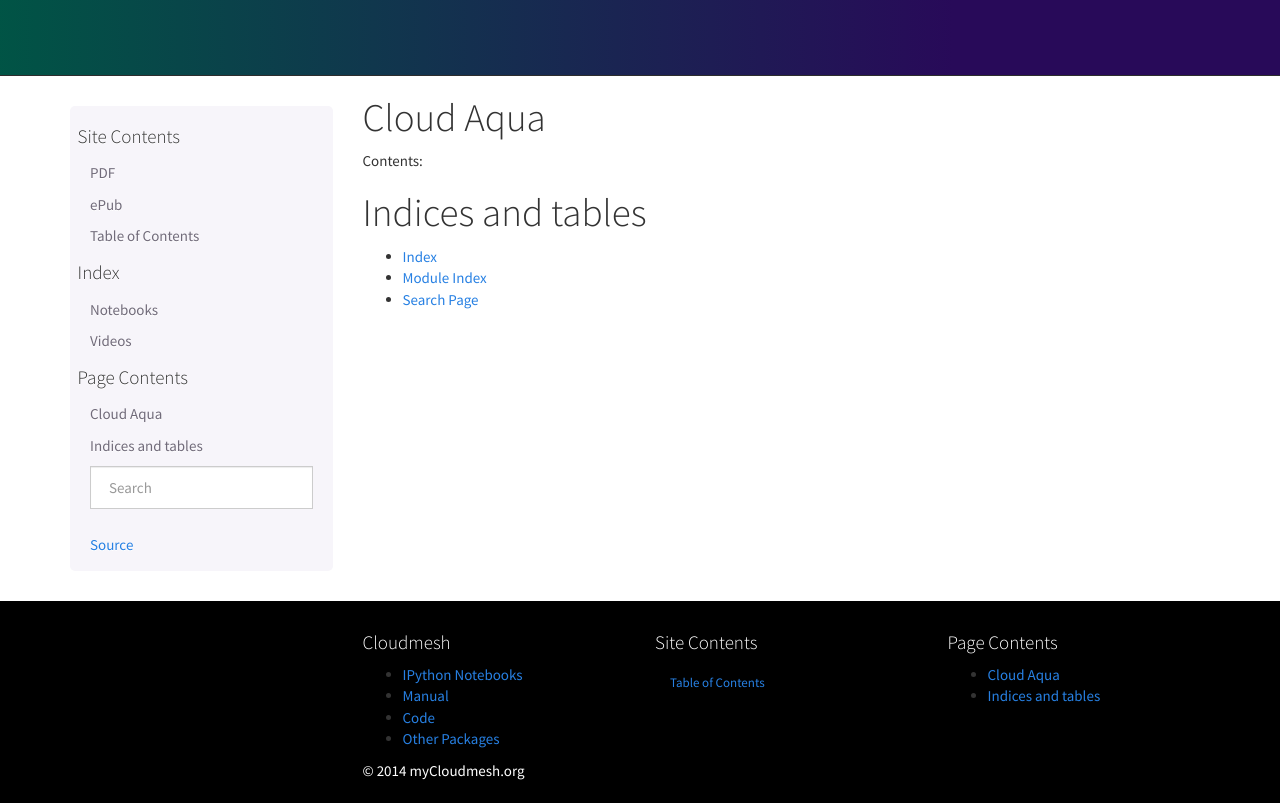
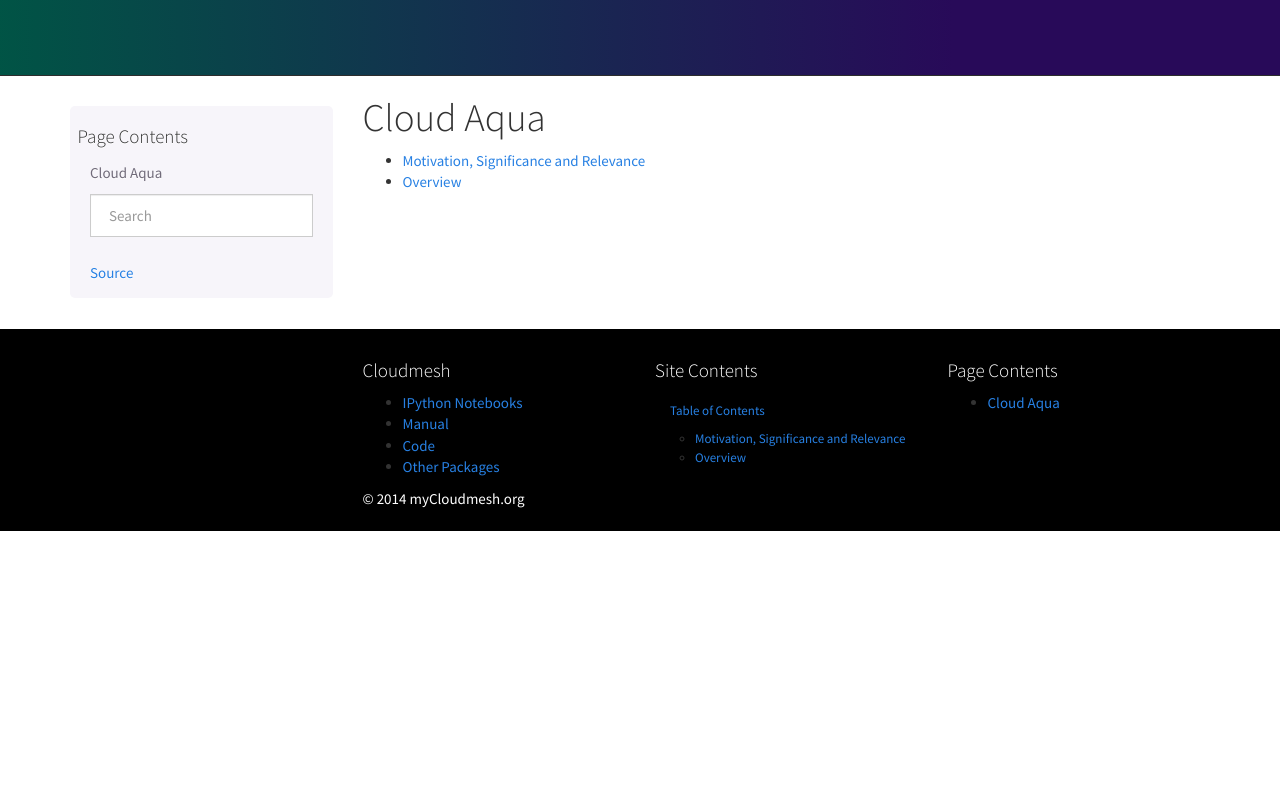
Before and after one commit to cloud-aqua/www, a Sphinx documentation site: the page built from docs/source/index.rst, in a window 1280 px wide and 1177 px high, cut to the strip 374-1177 px from the top of the window. Built offline with Sphinx 7.4.7, drawn with Linux system fonts in a browser that asks for light colours; nearby versions of some CDN libraries; some of the changed text lies outside the part shown.

Commit message:
first page

```diff
--- a/docs/source/_templates/menu.html
+++ b/docs/source/_templates/menu.html
@@ -1,23 +1,5 @@
 
 <div id="toc"></div>
 
-<h4 class="nav-header">&nbsp; Site Contents</h4>
-
-  <ul class="nav nav-list">
-    <li>
-      <a href="myCloudmesh.pdf"> PDF </a>
-    </li>
-    <li>
-      <a href="myCloudmesh.epub"> ePub </a>
-    </li>
-    <li> <a href="toc.html"> Table of Contents </a> </li>
-    {{ toctree(maxdepth=1, collapse=False) }}
-  </ul>
-
-<h4 class="nav-header"> &nbsp; Index</h4>
-  <ul class="nav nav-list">
-    <li> <a href="{{ pathto("_index_notebooks") }}"> Notebooks </a> </li>
-    <li> <a href="{{ pathto("index_videos") }}"> Videos </a> </li>
-  </ul>
 
 <h4 class="nav-header"> &nbsp; Page Contents</h4>
--- a/docs/source/index.rst
+++ b/docs/source/index.rst
@@ -1,21 +1,8 @@
-.. mycloudmesh.org documentation master file, created by
-   sphinx-quickstart on Fri Aug 22 10:32:06 2014.
-   You can adapt this file completely to your liking, but it should at least
-   contain the root `toctree` directive.
-
 Cloud Aqua
 ===========================================
 
-Contents:
 
 .. toctree::
    :maxdepth: 2
 
-
-
-Indices and tables
-==================
-
-* :ref:`genindex`
-* :ref:`modindex`
-* :ref:`search`
+   overview
--- a/docs/source/overview.rst
+++ b/docs/source/overview.rst
@@ -1,5 +1,5 @@
-Collaborative Research: An Analytic Approach to Quantifying Availability (AQUA) for Cloud Resource Provisioning and Allocation
-===================================================================================
+**Collaborative Research: An Analytic Approach to Quantifying Availability (AQUA) for Cloud Resource Provisioning and Allocation**
+
 
 Motivation, Significance and Relevance
 ----------------------------------------------------------------------
```
Also changed, not shown: 3 other files.
